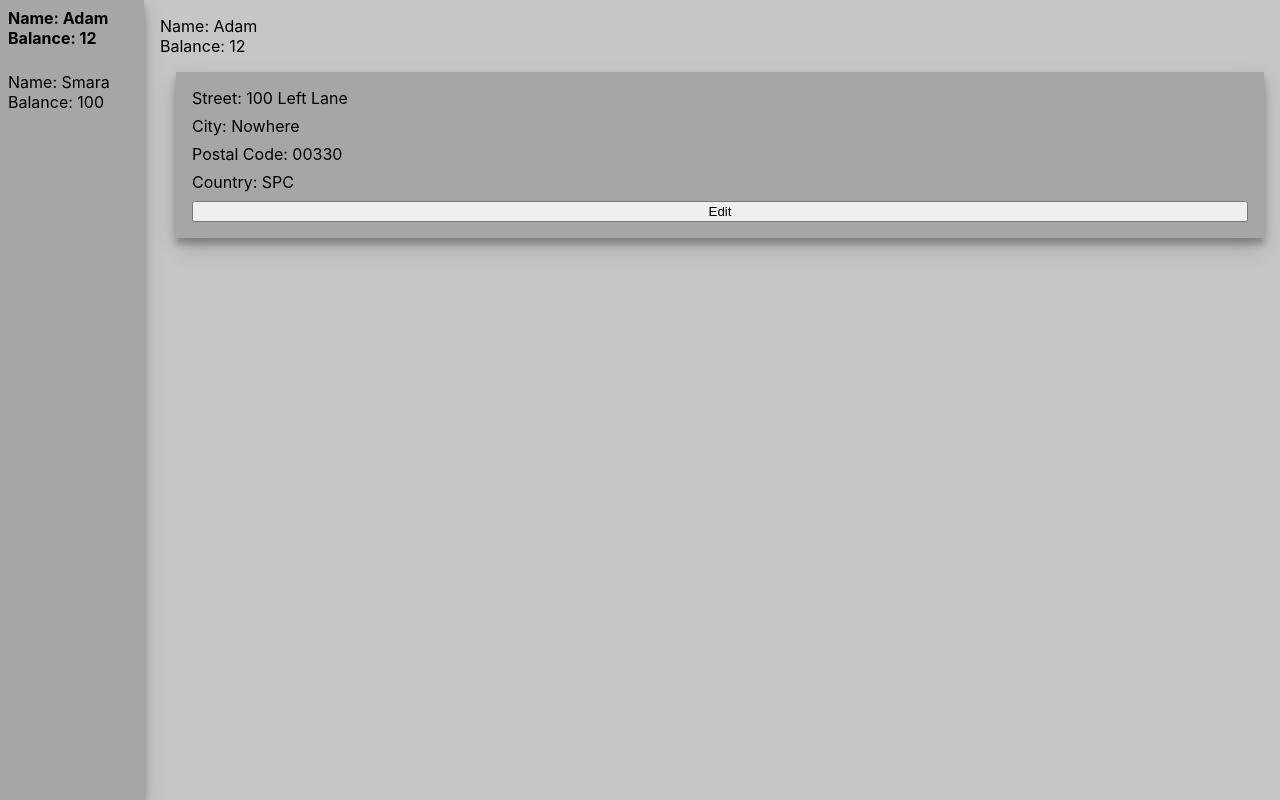
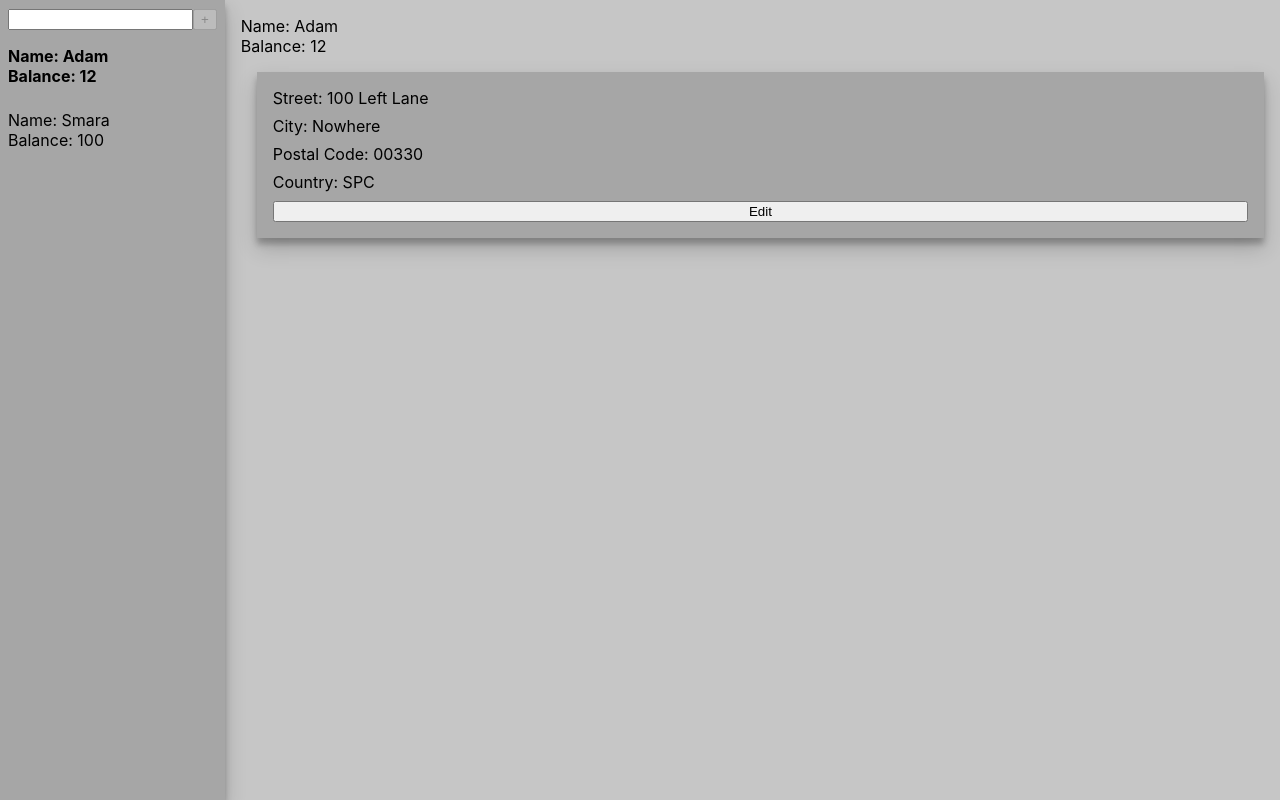
Before and after one commit to BeerOnBeard/bank-manager-spike, a React (Create React App) app in the folder src/client/: page / in a window 1280 px wide. Built offline with nearby package versions, Linux system fonts and the light colour scheme.

Commit message:
Adding ability to add a customer

```diff
--- /dev/null
+++ b/src/client/src/customers/AddCustomer.css
@@ -0,0 +1,3 @@
+.customer-list__add {
+  margin-bottom: 1rem;
+}
--- /dev/null
+++ b/src/client/src/customers/AddCustomer.js
@@ -0,0 +1,35 @@
+import React, { Component } from 'react';
+import { connect } from 'react-redux';
+import './AddCustomer.css';
+
+function addCustomer(name) {
+  return {
+    type: 'CUSTOMER_ADDED',
+    payload: { name }
+  };
+}
+
+class AddCustomer extends Component {
+  constructor(props) {
+    super(props);
+    this.state = { name: '' };
+  }
+
+  updateName(event) {
+    this.setState({ name: event.target.value });
+  }
+
+  render() {
+    return (
+      <div className="customer-list__add">
+        <input type="text" value={this.state.name} onChange={e => this.updateName(e)} />
+        <button onClick={_ => this.props.addCustomer(this.state.name)} disabled={this.state.name === ''}>+</button>
+      </div>
+    );
+  }
+}
+
+export default connect(
+  null,
+  { addCustomer }
+)(AddCustomer);
--- a/src/client/src/customers/Customers.js
+++ b/src/client/src/customers/Customers.js
@@ -1,12 +1,14 @@
 import React, { Component } from 'react';
 import { connect } from 'react-redux';
 import './Customers.css';
+import AddCustomer from './AddCustomer';
 import Customer from './Customer';
 
 class Customers extends Component {
   render() {
     return (
       <div className="customer-list">
+        <AddCustomer />
       {
         Object.keys(this.props.customers).map(key =>
           <Customer key={this.props.customers[key].name} customer={this.props.customers[key]} />
--- a/src/client/src/store.js
+++ b/src/client/src/store.js
@@ -35,6 +35,16 @@ function reducer(state = initialState, action) {
         selectedCustomer: action.payload.name,
         isEditingAddress: false
       };
+    case 'CUSTOMER_ADDED':
+      let newCustomers = { ...state.customers };
+      newCustomers[action.payload.name] = {
+        name: action.payload.name,
+        address: {}
+      };
+      return {
+        ...state,
+        customers: newCustomers
+      };
     case 'EDIT_ADDRESS':
       return {
         ...state,
```
